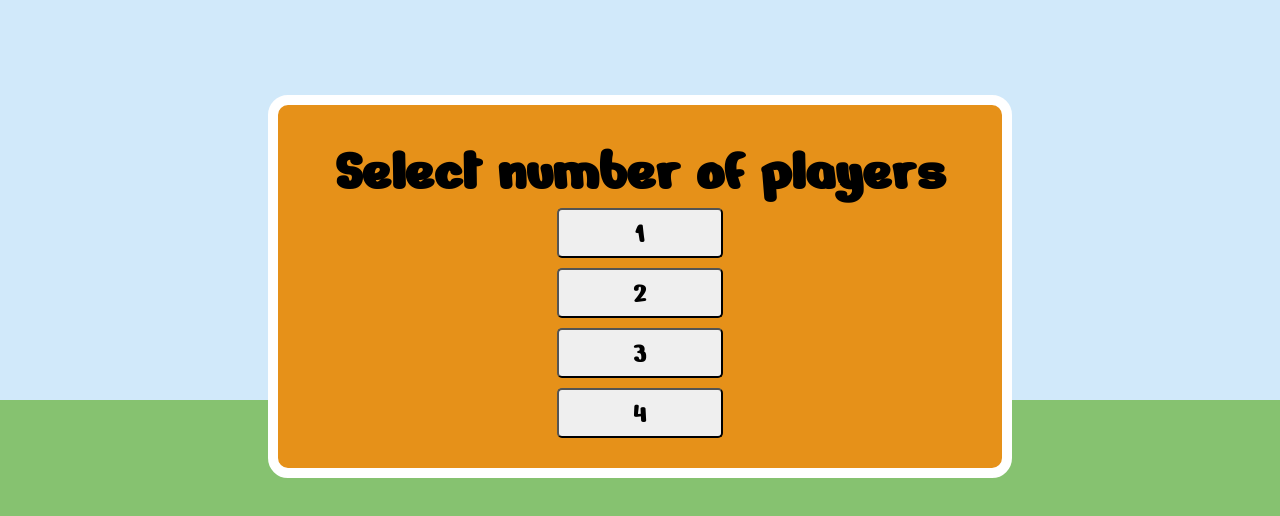
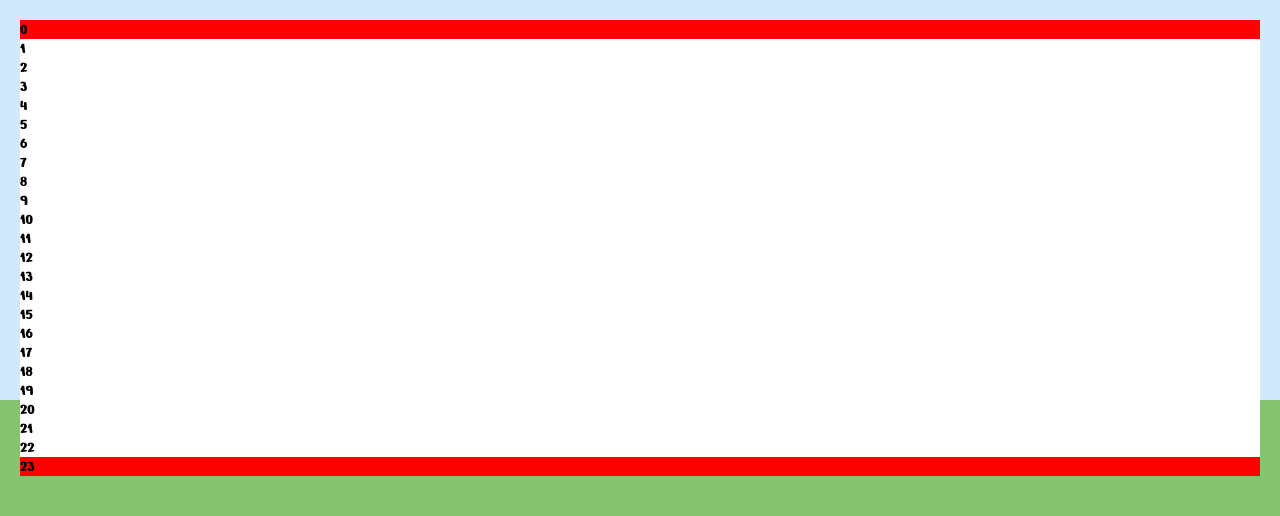
Before and after one commit to edroggit/board-game, a React (Vite) app in the folder board-game/: page / in a window 1280 px wide. Shown: the top 516 px of the page. Built offline with nearby package versions, Linux system fonts and the light colour scheme.

Commit message:
starting to make gameboard look like a gameboard

```diff
--- a/board-game/src/App.jsx
+++ b/board-game/src/App.jsx
@@ -5,11 +5,13 @@ import StartMenu from "./components/game-menus/StartMenu";
 import Board from "./components/board/Board"
 
 
+import Gameboard from "./components/Gameboard"
+
+
 function App() {
-  const [selectingPlayers, setSelectingPlayers] = useState(true);
+  const [selectingPlayers, setSelectingPlayers] = useState(false);
   const [playing, setPlaying] = useState(false)
   const [winnerMenu, setWinnerMenu] = useState(false)
-
 
 
   const [numberOfPlayers, setNumberOfPlayers] = useState();
@@ -18,6 +20,7 @@ function App() {
 
   return (
     <div className="container">
+      <Gameboard />
       {
         selectingPlayers && (
           <StartMenu
@@ -30,9 +33,7 @@ function App() {
           <Board playerScore={playerScore} setPlayerScore={setPlayerScore} numberOfPlayers={numberOfPlayers} setPlaying={setPlaying} winnerMenu={winnerMenu} setWinnerMenu={setWinnerMenu} />
         )
       }
-      {
 
-      }
 
     </div>
   )
--- /dev/null
+++ b/board-game/src/components/Gameboard.css
@@ -0,0 +1,3 @@
+.game-grid {
+    display: grid;
+}
--- /dev/null
+++ b/board-game/src/components/Gameboard.jsx
@@ -0,0 +1,31 @@
+import "./Gameboard.css"
+
+const Gameboard = () => {
+    const squares = [];
+    for (let i = 0; i < 24; i++) {
+        let square = {}
+        if (i === 0 || i === 23) {
+            square.style = { backgroundColor: "red" }
+            squares.push(square)
+        } else {
+            square.style = { backgroundColor: "white" }
+            squares.push(square)
+        }
+    }
+    console.log("squares", squares)
+    return (
+        <div className="game-grid">
+            {
+                squares.map((square, index) => {
+                    let color = square.style["backgroundColor"]
+                    console.log(color)
+                    return (
+                        <div key={index} className="card" style={{ backgroundColor: `${color}` }}>{index}</div>
+                    )
+                })
+            }
+        </div>
+    )
+}
+
+export default Gameboard;
--- a/board-game/src/components/board/Board.jsx
+++ b/board-game/src/components/board/Board.jsx
@@ -8,8 +8,6 @@ import DiceScore from "./dice-score/DiceScore"
 
 import CardDetailDisplay from "./card-detail-display/CardDetailDisplay"
 import WinnerMenu from "../game-menus/WinnerMenu";
-
-
 
 
 const Board = ({ playerScore, setPlayerScore, numberOfPlayers, setPlaying, winnerMenu, setWinnerMenu }) => {
```
